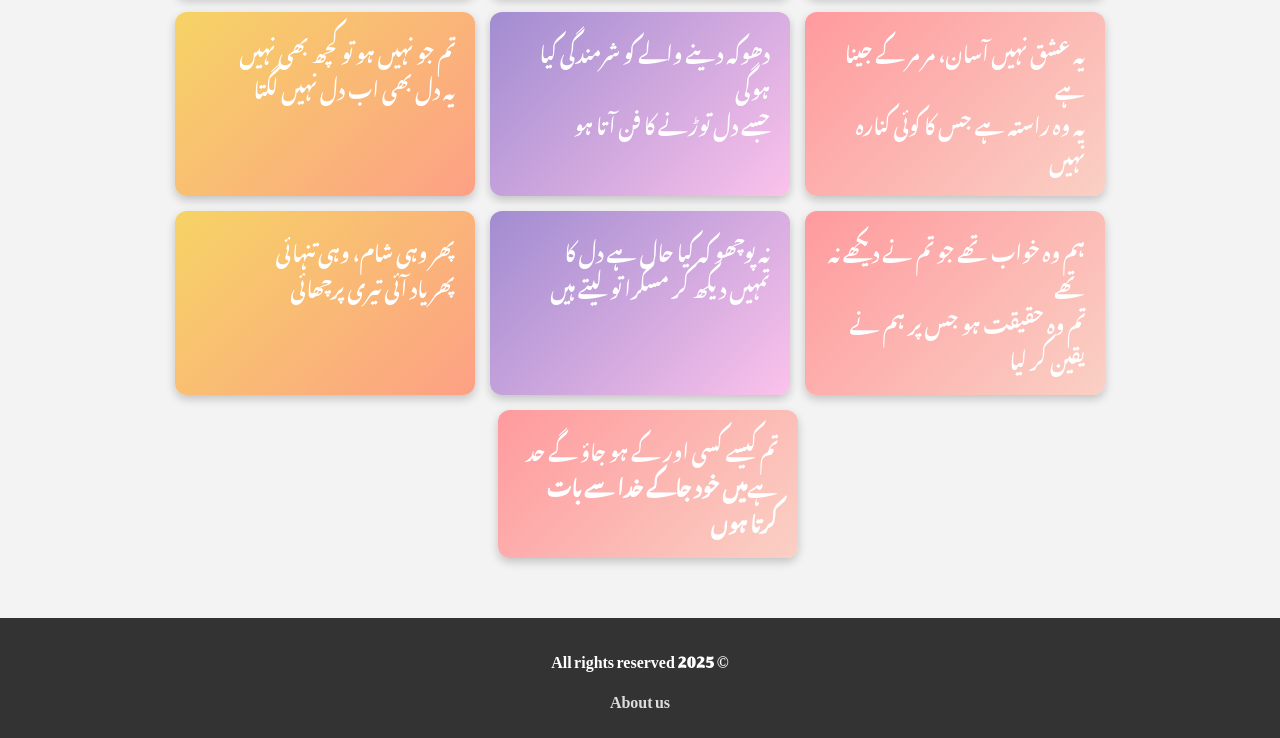
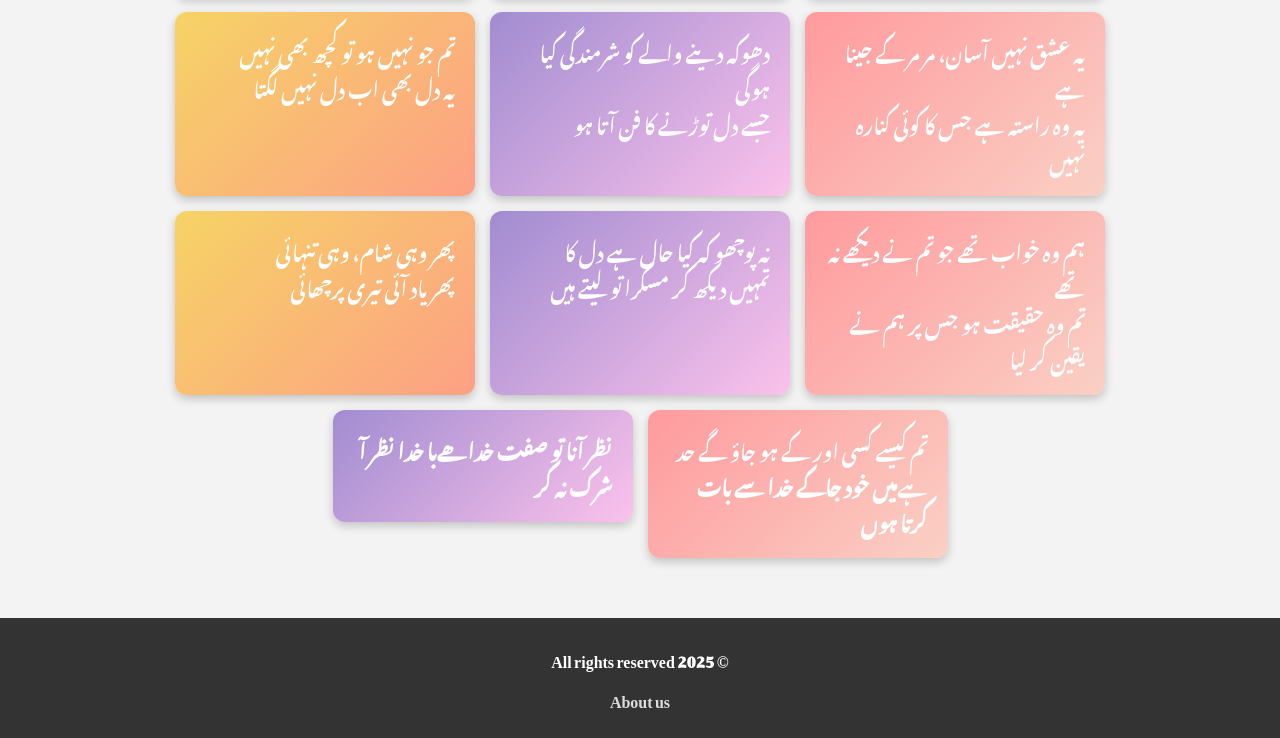
Before and after one commit to Baqir-Khan/Urdu-Poetry, a plain HTML site: page index.html in a window 1280 px wide. Shown: the part 3005-3743 px from the top of the page. Drawn offline with Linux system fonts and the light colour scheme.

Commit message:
Update index.html

```diff
--- a/index.html
+++ b/index.html
@@ -66,6 +66,7 @@
 <div class="poetry-box gradient2">نہ پوچھو کہ کیا حال ہے دل کا<br>تمہیں دیکھ کر مسکرا تو لیتے ہیں</div>
 <div class="poetry-box gradient3">پھر وہی شام، وہی تنہائی<br>پھر یاد آئی تیری پرچھائی</div>
 <div class="poetry-box gradient1">تم کیسے کسی  اور کے ہو جاؤ گے حد ہے<b>میں خود جاکے خدا سے بات کرتا ہوں</div>
+<div class="poetry-box gradient2">نظر آنا تو صفت خدا ھے<b>با خدا نظر آ شرک نہ کر </div>
   </main>
 
   <footer>
```
